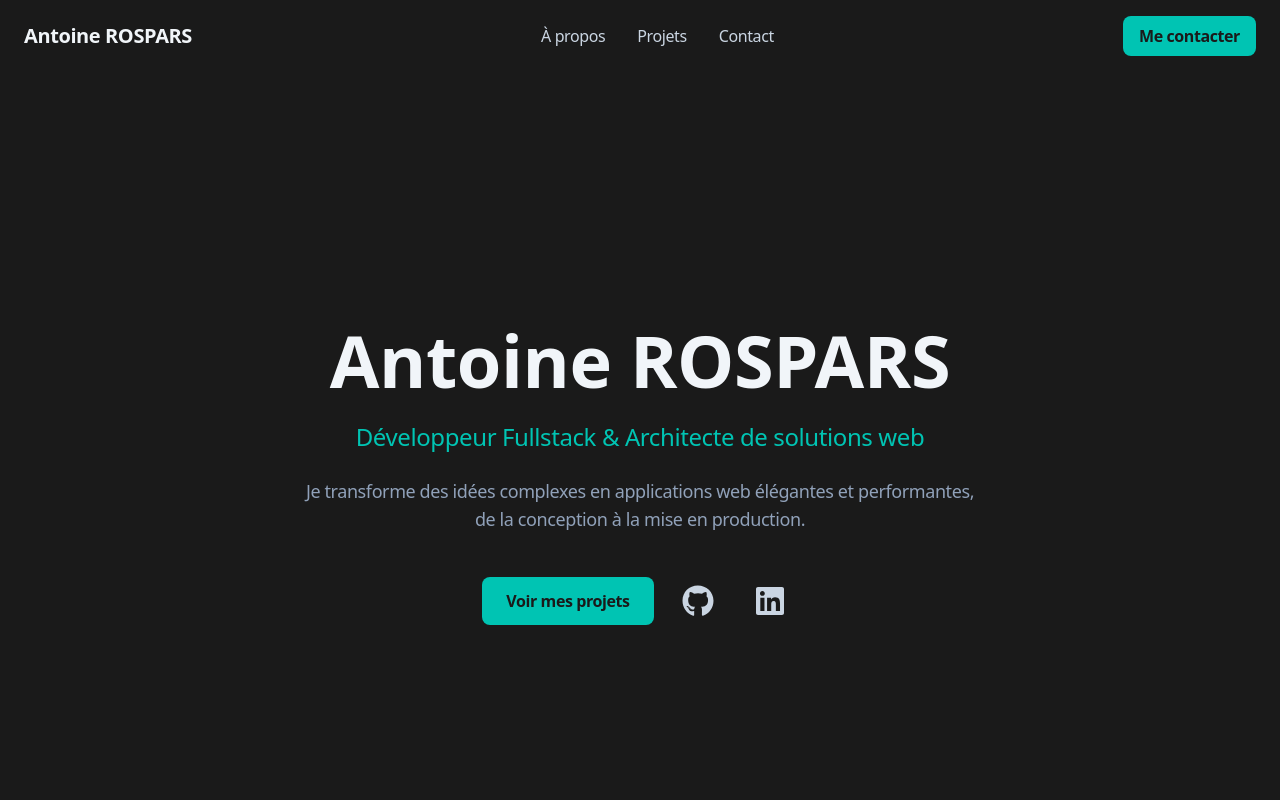
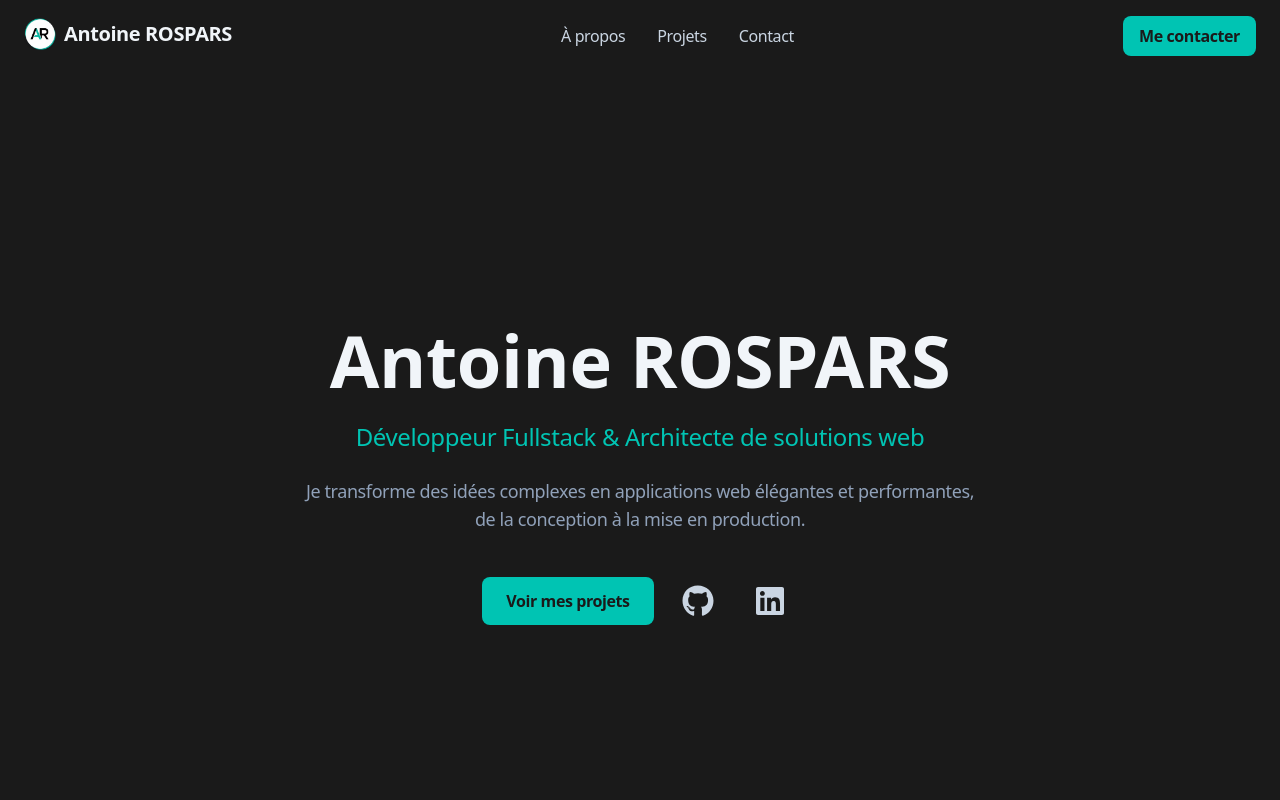
Before and after one commit to P4ST4S/portfolio-v4, a React (Vite) app: page / in a window 1280 px wide. Shown: the top 800 px of the page. Built offline with nearby package versions, Linux system fonts and the light colour scheme.

Commit message:
feat: add logo image to header component

```diff
--- a/src/components/Header.tsx
+++ b/src/components/Header.tsx
@@ -30,6 +30,11 @@ const Header = () => {
           href="#hero"
           className="text-xl font-bold text-slate-100 hover:text-[#00C4B3] transition-colors"
         >
+          <img
+            src="/logov2.png"
+            alt="Logo"
+            className="h-8 inline-block mr-2 mb-1"
+          />
           Antoine ROSPARS
         </a>
         <nav className="hidden md:flex items-center space-x-8">
```
